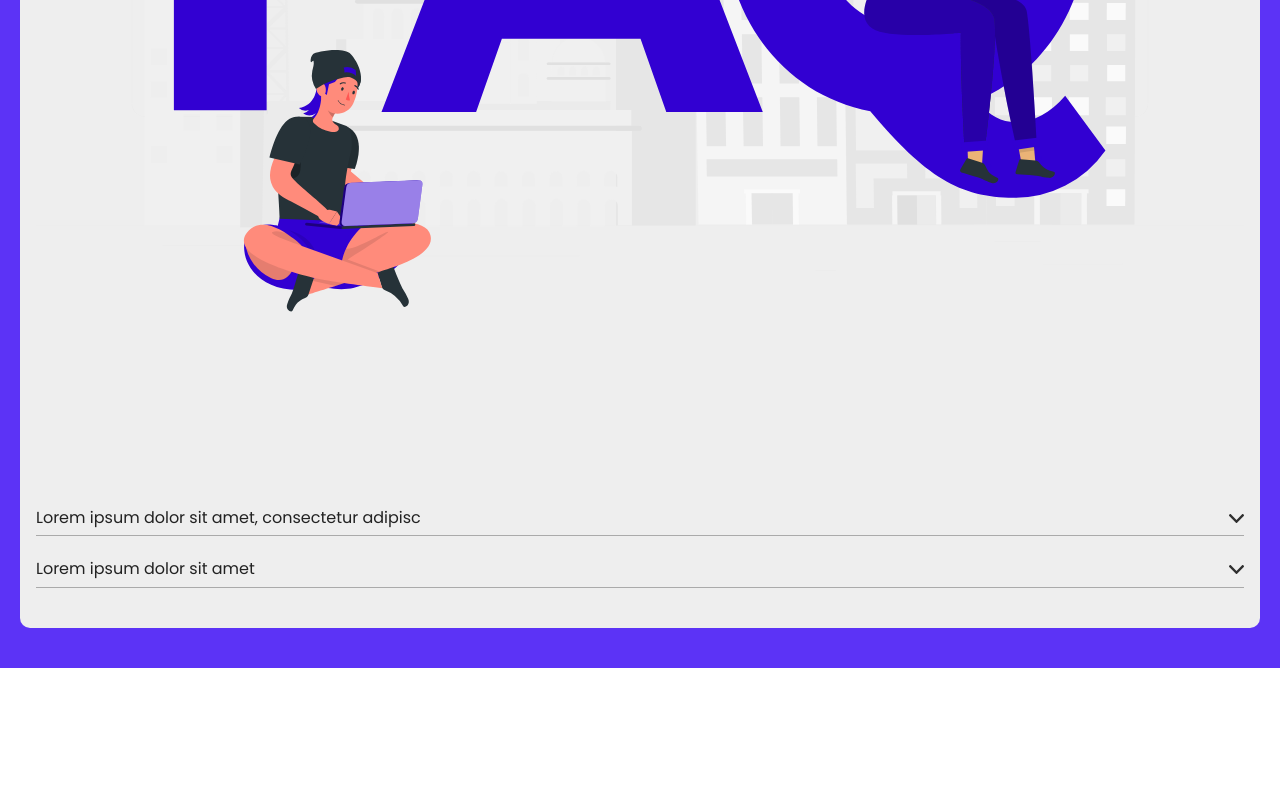
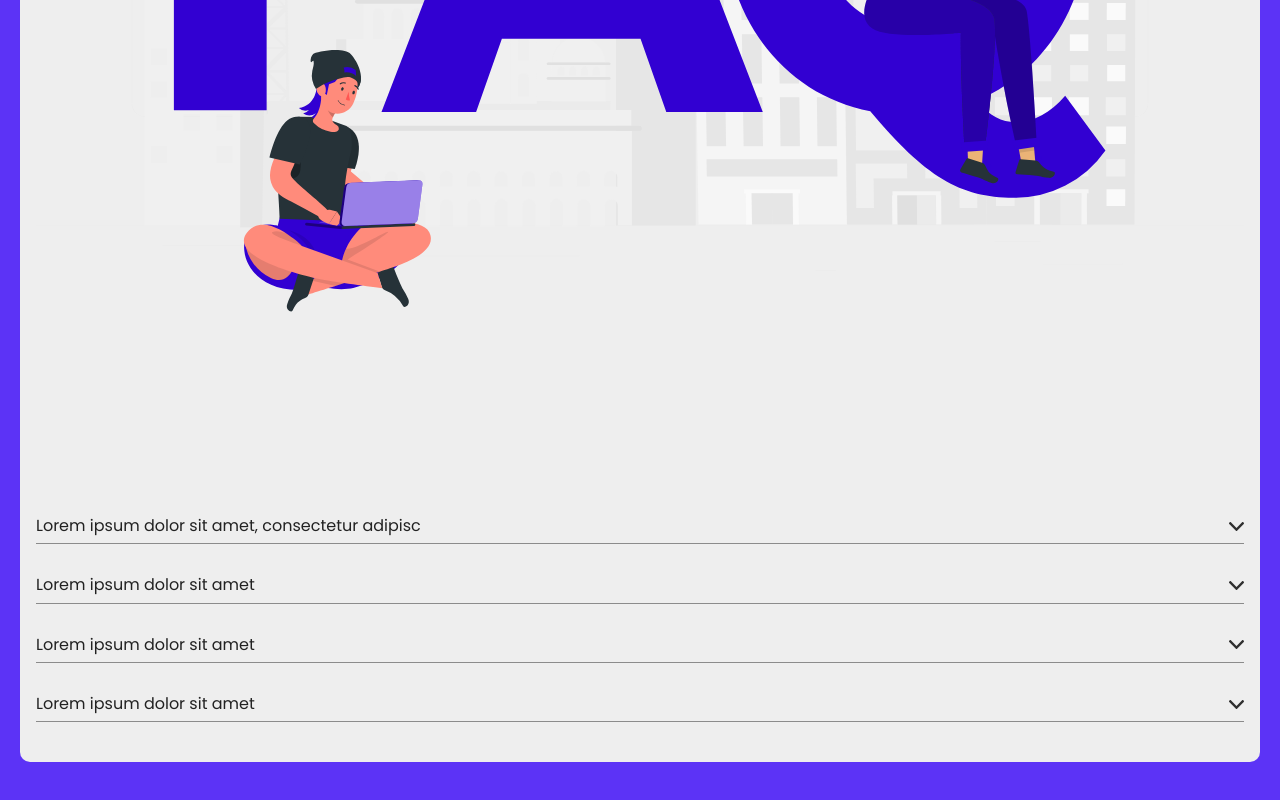
Before and after one commit to mrLuisFer/svelte-faq-accordion, a Svelte app: page / in a window 1280 px wide. Shown: the part 779-1579 px from the top of the page. Before the commit the page ends 1447 px from the top, so only its background shows below. Built offline with nearby package versions, Linux system fonts and the light colour scheme.

Commit message:
fix: fixing some styles for the click div

```diff
--- a/src/components/Card/CardImg/CardImg.svelte
+++ b/src/components/Card/CardImg/CardImg.svelte
@@ -2,7 +2,12 @@
 </script>
 
 <div class="card-img-container">
-  <img class="card-img" src="assets/faqs-img.svg" alt="Faqs" />
+  <img
+    class="card-img"
+    src="assets/faqs-img.svg"
+    alt="Faqs"
+    draggable="false"
+    title="Project - by mrLuisFer" />
 </div>
 
 <style type="text/scss" lang="scss" scoped>
@@ -10,7 +15,6 @@
   width: auto;
   display: block;
   transition: var(--transition);
-
   &:hover {
     transform: scale(1.05);
   }
--- a/src/components/Card/CardText/CardTextItem.svelte
+++ b/src/components/Card/CardText/CardTextItem.svelte
@@ -13,7 +13,7 @@ const handleShowText = () => {
 
 <div class="card-text-item-container">
   <div class="card-text-item" on:click="{handleShowText}" aria-hidden="true">
-    <p>{title}</p>
+    <p class="{active && 'card-text-title-active'}">{title}</p>
     <img
       class="card-text-icon {active ? 'showText' : 'hiddenText'}"
       src="/assets/down-arrow.svg"
@@ -33,11 +33,17 @@ const handleShowText = () => {
     column-gap: 0.8rem;
     padding-bottom: 0.5rem;
     cursor: pointer;
+    padding: 0.5rem 0;
+    -webkit-tap-highlight-color: rgba(0, 0, 0, 0);
+    -webkit-tap-highlight-color: transparent;
 
     &-container {
       margin-bottom: 1.5rem;
-      border-bottom: 1px solid rgb(170, 170, 170);
+      border-bottom: 1px solid rgb(139, 139, 139);
     }
+  }
+  &-title-active {
+    color: var(--purpleBg);
   }
 
   &-icon {
--- a/src/components/Card/CardText/CardToShowText/index.svelte
+++ b/src/components/Card/CardText/CardToShowText/index.svelte
@@ -14,8 +14,15 @@ export let textToShow
 <style type="text/scss" lang="scss">
 .card-text {
   &-hidden {
-    text-align: center;
+    text-align: left;
     padding-bottom: 1rem;
+    opacity: 0.8;
+    transition: var(--transition);
+    font-weight: 300;
+
+    &:hover {
+      opacity: 1;
+    }
   }
 }
 
--- a/src/components/Card/CardText/cardTextItems.js
+++ b/src/components/Card/CardText/cardTextItems.js
@@ -8,5 +8,15 @@ export const cardTextItems = [
     title: 'Lorem ipsum dolor sit amet',
     textToShow:
       'Lorem ipsum dolor sit amet, consectetur adipiscLorem ipsum dolor sit amet, consectetur adipisc'
+  },
+  {
+    title: 'Lorem ipsum dolor sit amet',
+    textToShow:
+      'Lorem ipsum dolor sit amet, consectetur adipiscLorem ipsum dolor sit amet, consectetur adipisc'
+  },
+  {
+    title: 'Lorem ipsum dolor sit amet',
+    textToShow:
+      'Lorem ipsum dolor sit amet, consectetur adipiscLorem ipsum dolor sit amet, consectetur adipisc'
   }
 ]
```
